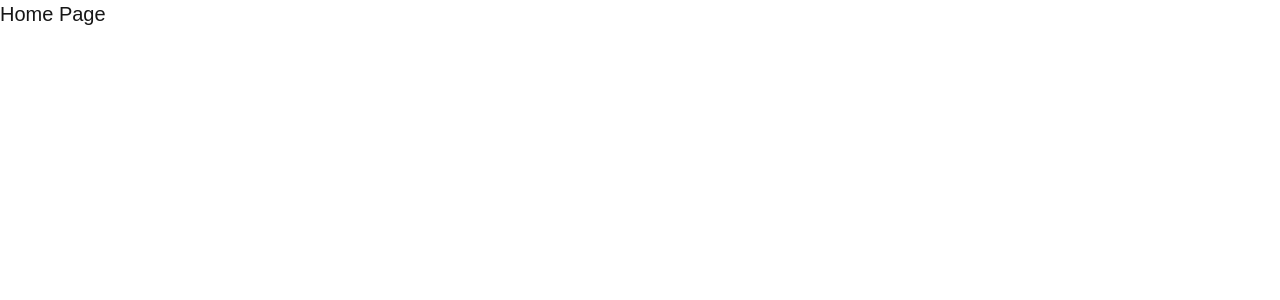
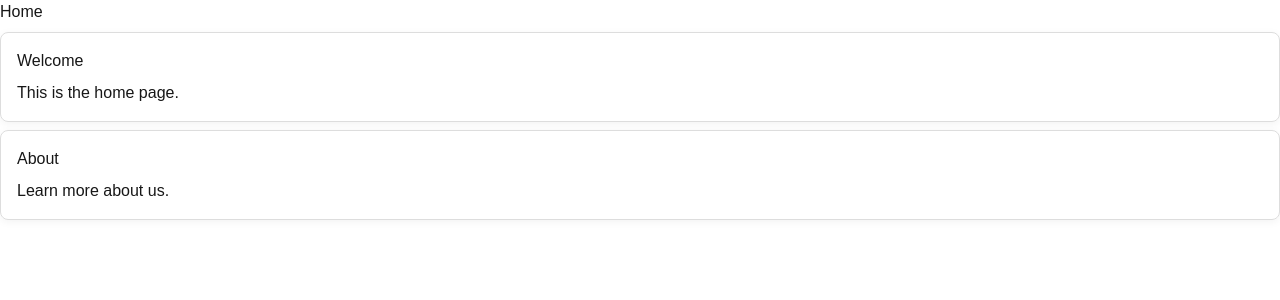
Before and after one commit to MudMoh/alx-project-0x02-setup, a Next.js app in the folder alx-project-0x02/: page /home in a window 1280 px wide. Shown: the top 300 px of the page. Built offline with nearby package versions, Linux system fonts and the light colour scheme.

Commit message:
Create a Reusable Card Component

```diff
--- /dev/null
+++ b/alx-project-0x02/components/common/Card.tsx
@@ -0,0 +1,19 @@
+import React from 'react';
+import { CardProps } from '@/interfaces';
+
+const Card: React.FC<CardProps> = ({ title, content }) => {
+  return (
+    <div style={{
+    border: "1px solid #ddd",
+    borderRadius: "8px",
+    padding: "16px",
+    margin: "8px 0",
+    boxShadow: "0 2px 8px rgba(0,0,0,0.05)"
+  }}>
+    <h3 style={{ marginBottom: "8px" }}>{title}</h3>
+    <div>{content}</div>
+  </div>
+  );
+};
+
+export default Card;
--- a/alx-project-0x02/interfaces/index.ts
+++ b/alx-project-0x02/interfaces/index.ts
@@ -0,0 +1,4 @@
+export interface CardProps {
+  title: string;
+  content: React.ReactNode;
+}
--- a/alx-project-0x02/pages/home.tsx
+++ b/alx-project-0x02/pages/home.tsx
@@ -1,8 +1,14 @@
-const Home: React.FC =  () => {
+import React from 'react';
+import Card from '../components/common/Card';
+
+const Home = () => {
   return (
     <div>
-   <h1 className="text-xl font-extralight">Home Page</h1>
+      <h1>Home</h1>
+      <Card title="Welcome" content={<p>This is the home page.</p>} />
+      <Card title="About" content={<p>Learn more about us.</p>} />
     </div>
-  )
-}
+  );
+};
+
 export default Home;
```
